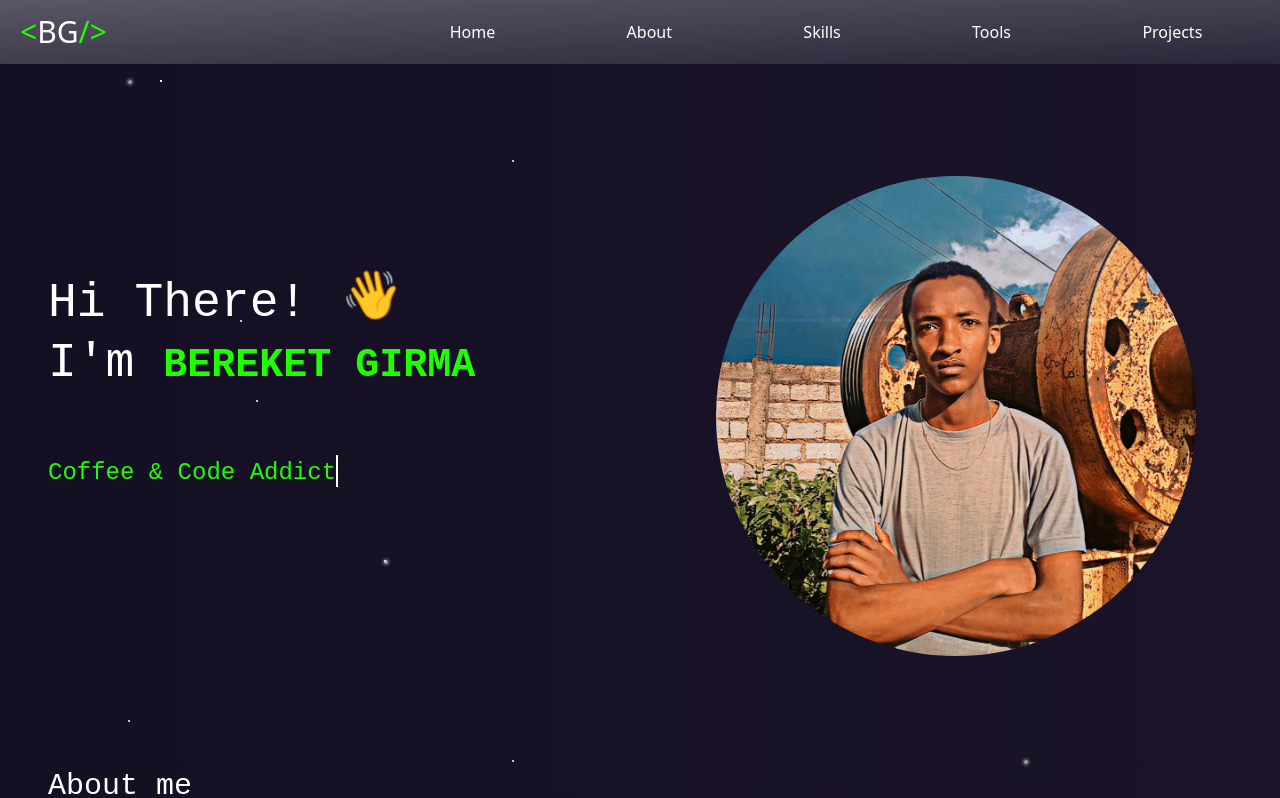
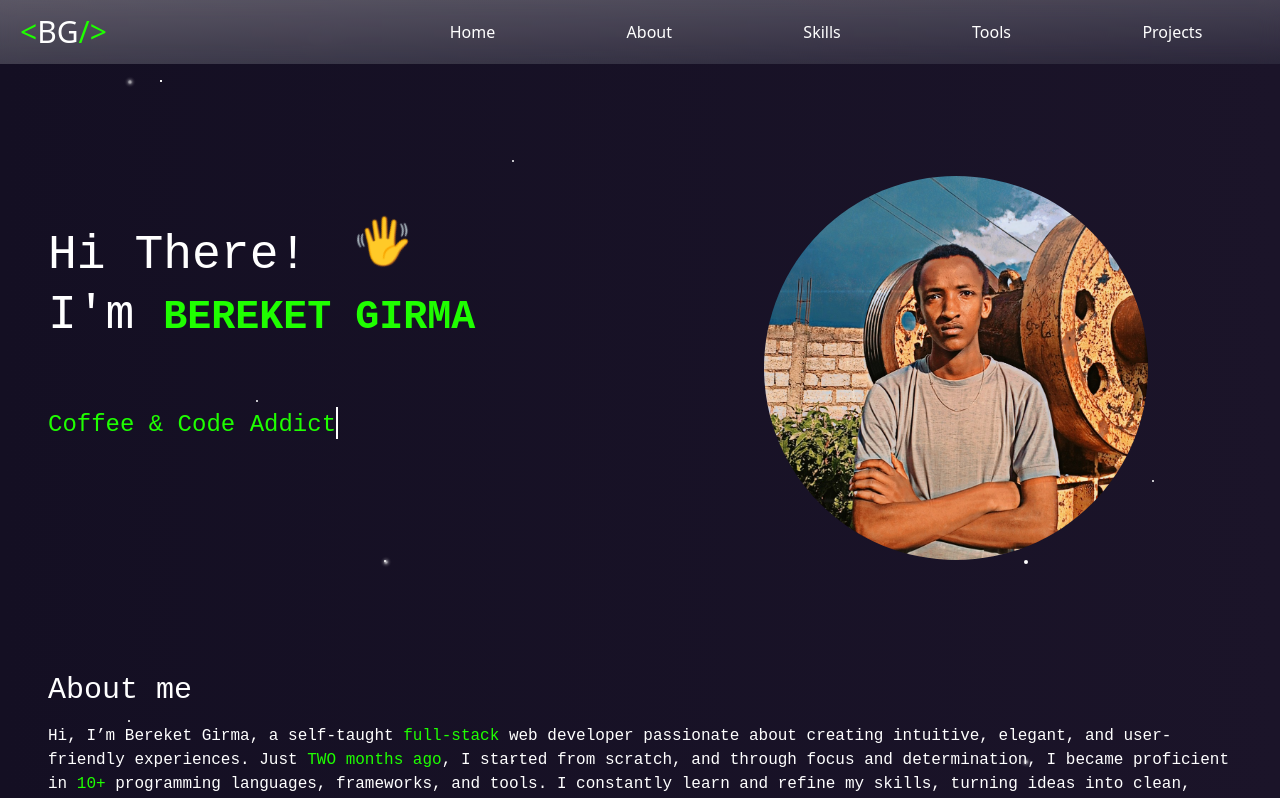
Before and after one commit to bekicoder/portfolio-app, a React (Vite) app: page / in a window 1280 px wide. Shown: the top 798 px of the page. Built offline with nearby package versions, Linux system fonts and the light colour scheme; a web font is replaced by a local one.

Commit message:
added github link url

```diff
--- a/src/components/footer.jsx
+++ b/src/components/footer.jsx
@@ -5,7 +5,7 @@ export default function Footer() {
         <footer>
             <h1 className="text-3xl text-center mt-28 text-white font-bold">Contact <span className="!text-[#1fff00]">Me</span></h1>
             <div className="text-white flex justify-center mt-16 text-4xl gap-6">
-                <a>
+                <a href="https://github.com/bekicoder">
                     <i className="fab fa-github"></i>
                 </a>
                 <a>
--- a/src/components/hero.jsx
+++ b/src/components/hero.jsx
@@ -66,7 +66,7 @@ export default function Herosection() {
 
       <div className="flex flex-1 px-10 justify-center">
         <img
-          className="rounded-full max-w-[30rem] flex-1 w-full max-md:max-w-sm"
+          className="rounded-full max-w-[30rem] w-full max-md:max-w-sm flex-none aspect-square min-[768px]:w-72 min-[768px]:h-72 min-[876px]:w-96 min-[876px]:h-96"
           src={profilePic}
         />
       </div>
```
